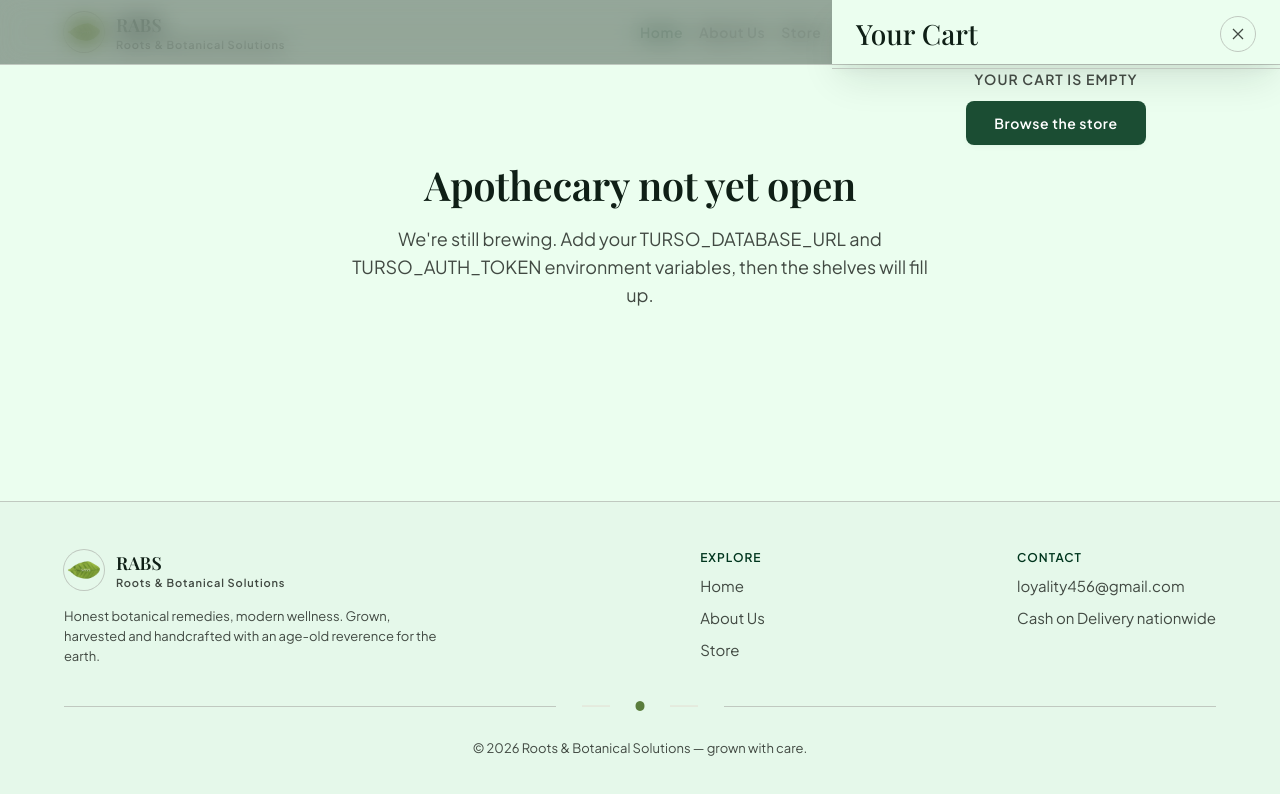
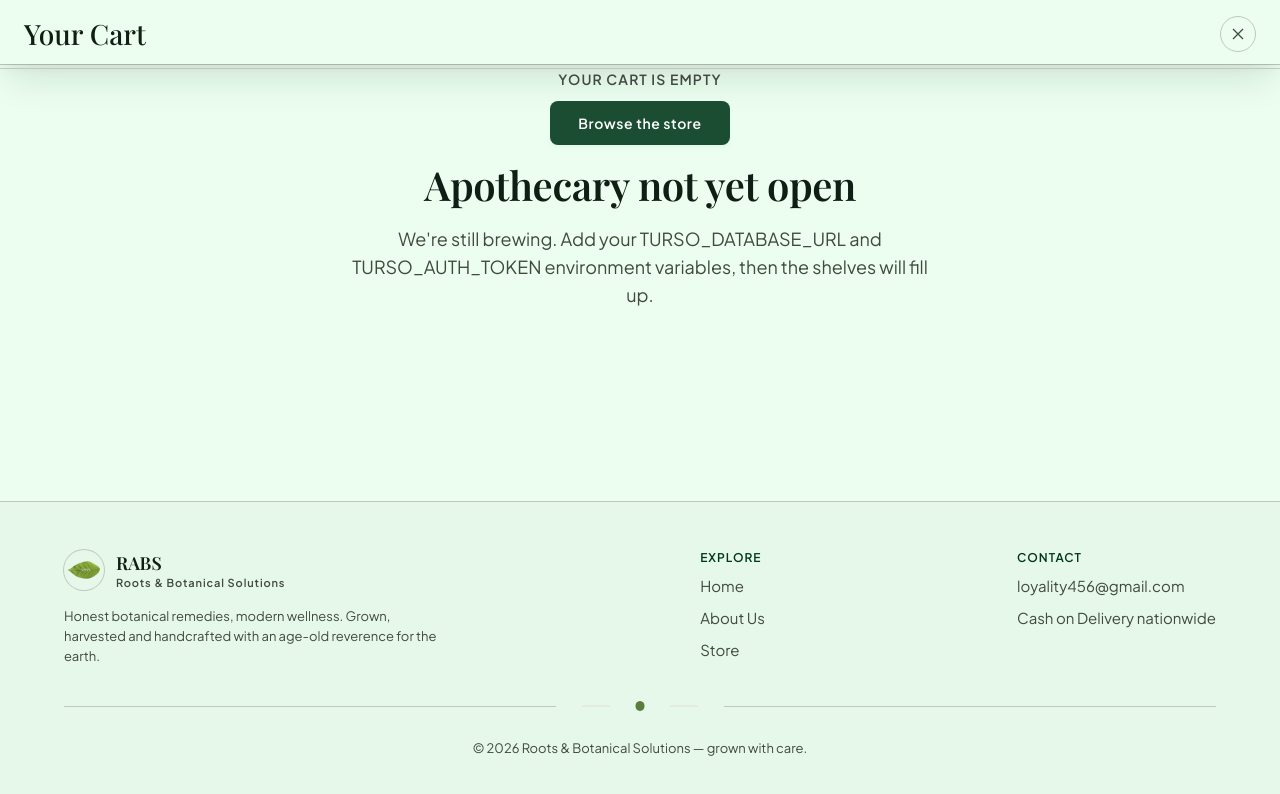
Before and after one commit to loyality456-star/RABS-Storefront, a Next.js app: page / in a window 1280 px wide. Both pictures are taken after a click on the button "Open cart". Shown: the top 794 px of the page. Built offline with nearby package versions, Linux system fonts and the light colour scheme.

Commit message:
make cart open as fullscreen panel

```diff
--- a/components/CartDrawer.tsx
+++ b/components/CartDrawer.tsx
@@ -19,10 +19,10 @@ export default function CartDrawer() {
       )}
 
       <aside
-        className={`fixed right-0 top-0 z-50 flex h-full w-full max-w-md flex-col bg-surface shadow-elevation-high transition-transform duration-300 ${
+        className={`fixed inset-0 z-50 flex w-full flex-col bg-surface shadow-elevation-high transition-transform duration-300 ${
           drawerOpen
-            ? "visible translate-x-0 pointer-events-auto"
-            : "invisible translate-x-full pointer-events-none"
+            ? "visible translate-y-0 pointer-events-auto"
+            : "invisible translate-y-full pointer-events-none"
         }`}
         aria-label="Shopping cart"
         aria-hidden={!drawerOpen}
```
